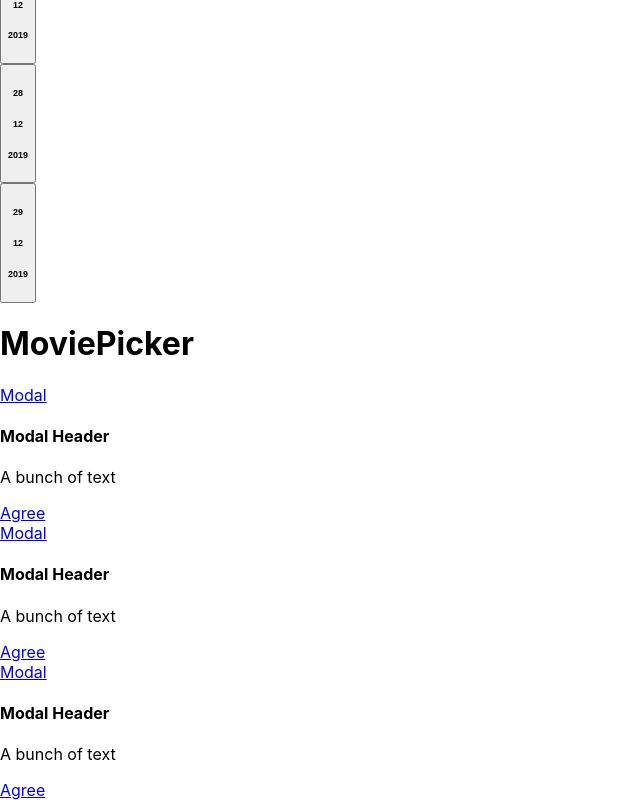
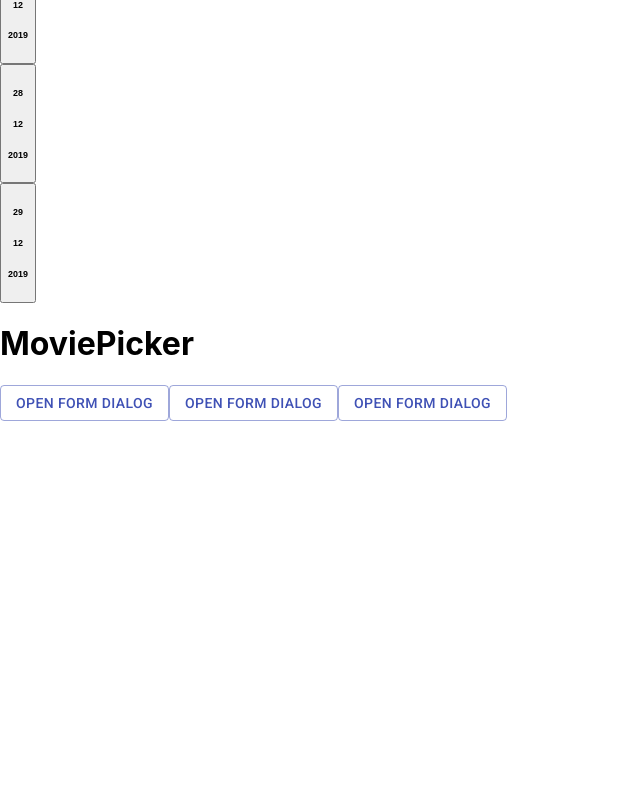
Before and after one commit to io2019/client-frontend-app, a React (Create React App) app: page / in a window 1280 px wide. Shown: the part 1662-2462 px from the top of the page, without its empty margins (0-640 px from the left). After the commit the page ends 2083 px from the top, so only its background shows below. Built offline with nearby package versions, Linux system fonts and the light colour scheme.

Commit message:
add: dialog handler

```diff
--- a/src/Components/Purchase/PurchaseModal.js
+++ b/src/Components/Purchase/PurchaseModal.js
@@ -0,0 +1,16 @@
+import React from "react";
+
+
+class PurchaseModal extends React.Component{
+
+    render() {
+
+        return (
+            <>
+            <h1>hello {this.props.id}</h1>
+            </>
+        )
+    }
+}
+
+export default PurchaseModal;
--- a/src/Components/Repertoire/Movie.js
+++ b/src/Components/Repertoire/Movie.js
@@ -1,7 +1,30 @@
 import React from "react";
+import Dialog from '@material-ui/core/Dialog';
+import DialogTitle from '@material-ui/core/DialogTitle';
+import Button from "@material-ui/core/Button";
+import PurchaseModal from "../Purchase/PurchaseModal";
 
 class Movie extends React.Component
 {
+    state = {
+        "open" : false
+    }
+
+    handleClickOpen = () => {
+    this.setState(
+        {
+            "open": true
+        }
+    )
+    };
+
+    handleClose = () => {
+        this.setState(
+            {
+                "open": false
+            }
+        )
+    };
 
     clickHandler(id){
 
@@ -10,21 +33,15 @@
     render() {
         return (
             <>
-
-                <a className = "waves-effect waves-light btn modal-trigger" href = "#modal1" > Modal </a>
-                    <div id="modal1" className="modal">
-                        <div className="modal-content">
-                            <h4>Modal Header</h4>
-                            <p>A bunch of text</p>
-                        </div>
-                        <div className="modal-footer">
-                            <a href="#!" className="modal-close waves-effect waves-green btn-flat">Agree</a>
-                        </div>
-                    </div>
-
-                </>
-
-                    )
+                <Button variant="outlined" color="primary" onClick={this.handleClickOpen}>
+                    Open form dialog
+                </Button>
+                <Dialog open={this.state.open} onClose={this.handleClose} aria-labelledby="form-dialog-title">
+                    <DialogTitle id="max-width-dialog-title">Optional sizes</DialogTitle>
+                    <PurchaseModal id={1}/>
+                </Dialog>
+            </>
+ )
     }
 };
 
```
